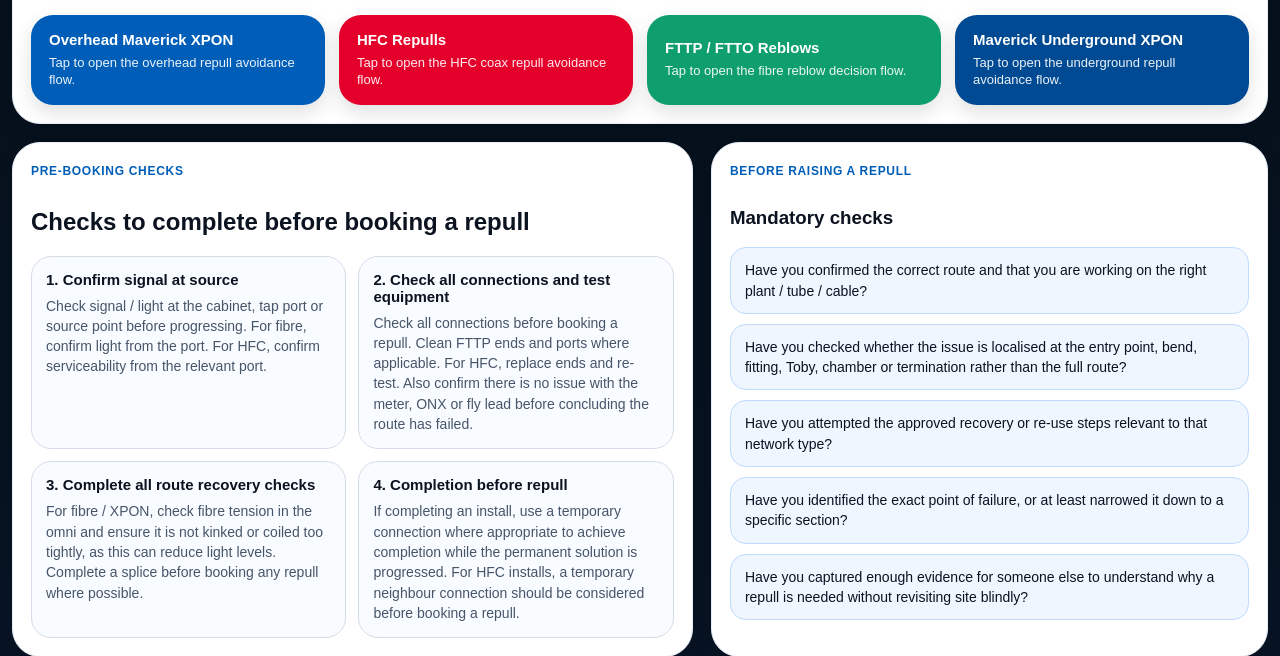
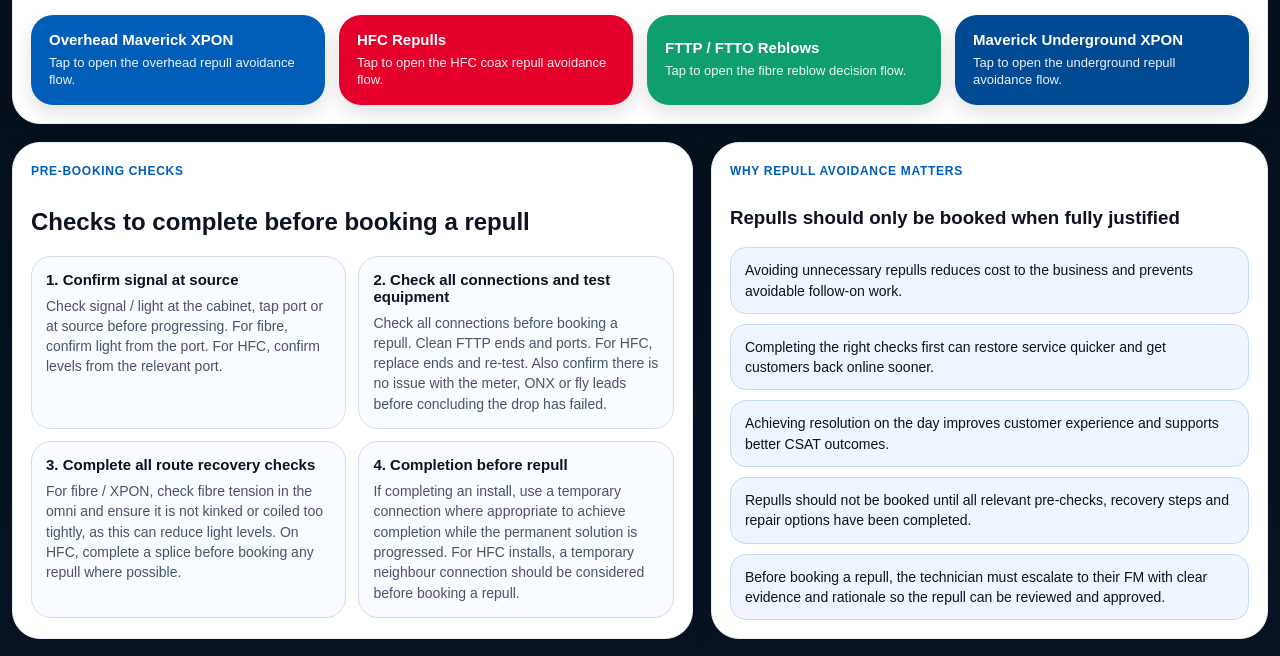
Before and after one commit to lukedede10/Repull-Avoidance, a plain HTML site: page index.html in a window 1280 px wide. Shown: the part 161-817 px from the top of the page. Drawn offline with Linux system fonts and the light colour scheme.

Commit message:
Update index.html

```diff
--- a/index.html
+++ b/index.html
@@ -297,17 +297,17 @@
   <div class="grid-2">
     <div class="mini">
     <h4>1. Confirm signal at source</h4>
-    <p>Check signal / light at the cabinet, tap port or source point before progressing. For fibre, confirm light from the port. For HFC, confirm serviceability from the relevant port.</p>
+    <p>Check signal / light at the cabinet, tap port or at source before progressing. For fibre, confirm light from the port. For HFC, confirm levels from the relevant port.</p>
   </div>
 
   <div class="mini">
     <h4>2. Check all connections and test equipment</h4>
-    <p>Check all connections before booking a repull. Clean FTTP ends and ports where applicable. For HFC, replace ends and re-test. Also confirm there is no issue with the meter, ONX or fly lead before concluding the route has failed.</p>
+    <p>Check all connections before booking a repull. Clean FTTP ends and ports. For HFC, replace ends and re-test. Also confirm there is no issue with the meter, ONX or fly leads before concluding the drop has failed.</p>
   </div>
 
   <div class="mini">
     <h4>3. Complete all route recovery checks</h4>
-    <p>For fibre / XPON, check fibre tension in the omni and ensure it is not kinked or coiled too tightly, as this can reduce light levels. Complete a splice before booking any repull where possible.</p>
+    <p>For fibre / XPON, check fibre tension in the omni and ensure it is not kinked or coiled too tightly, as this can reduce light levels. On HFC, complete a splice before booking any repull where possible.</p>
   </div>
 
   <div class="mini">
@@ -317,17 +317,17 @@
 </div>
         </div>
 
-        <div class="card">
-          <div class="eyebrow">Before Raising a Repull</div>
-          <h3>Mandatory checks</h3>
-          <ul class="pill-list">
-            <li>Have you confirmed the correct route and that you are working on the right plant / tube / cable?</li>
-            <li>Have you checked whether the issue is localised at the entry point, bend, fitting, Toby, chamber or termination rather than the full route?</li>
-            <li>Have you attempted the approved recovery or re-use steps relevant to that network type?</li>
-            <li>Have you identified the exact point of failure, or at least narrowed it down to a specific section?</li>
-            <li>Have you captured enough evidence for someone else to understand why a repull is needed without revisiting site blindly?</li>
-          </ul>
-        </div>
+       <div class="card">
+  <div class="eyebrow">Why repull avoidance matters</div>
+  <h3>Repulls should only be booked when fully justified</h3>
+  <ul class="pill-list">
+    <li>Avoiding unnecessary repulls reduces cost to the business and prevents avoidable follow-on work.</li>
+    <li>Completing the right checks first can restore service quicker and get customers back online sooner.</li>
+    <li>Achieving resolution on the day improves customer experience and supports better CSAT outcomes.</li>
+    <li>Repulls should not be booked until all relevant pre-checks, recovery steps and repair options have been completed.</li>
+    <li>Before booking a repull, the technician must escalate to their FM with clear evidence and rationale so the repull can be reviewed and approved.</li>
+  </ul>
+</div>
       </section>
 
       <div class="section-title">
```
